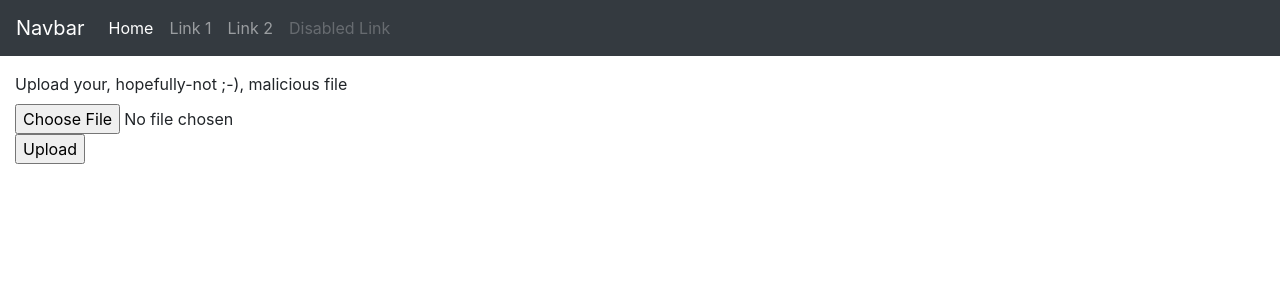
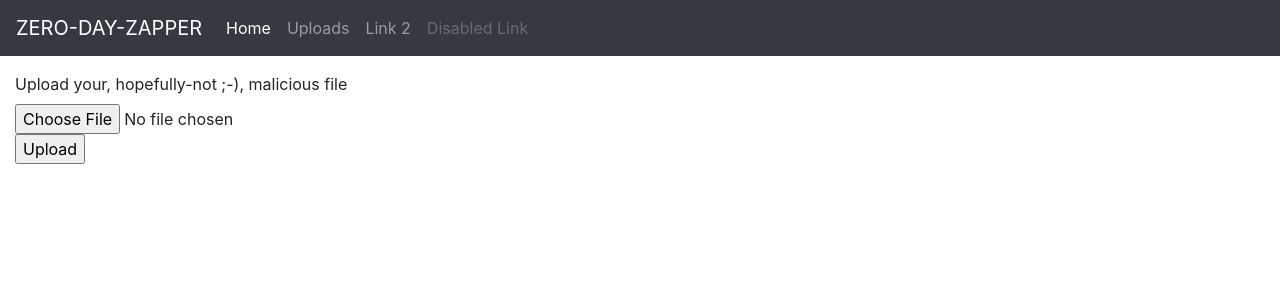
Before and after one commit to scottymcandrew/zerodayzapper-flask, a Flask app: page / in a window 1280 px wide. Shown: the top 300 px of the page. Run offline with Flask 2, Linux system fonts and the light colour scheme; some libraries are stand-ins or nearby versions.

Commit message:
Attempting to build links from files

```diff
--- a/templates/base.html
+++ b/templates/base.html
@@ -13,7 +13,7 @@
 <body>
 <header>
     <nav class="navbar navbar-expand-lg navbar-dark bg-dark">
-        <a class="navbar-brand" href="#">Navbar</a>
+        <a class="navbar-brand" href="#">ZERO-DAY-ZAPPER</a>
         <button class="navbar-toggler" type="button" data-toggle="collapse" data-target="#navbarNavAltMarkup"
                 aria-controls="navbarNavAltMarkup" aria-expanded="false" aria-label="Toggle navigation">
             <span class="navbar-toggler-icon"></span>
@@ -21,7 +21,7 @@
         <div class="collapse navbar-collapse" id="navbarNavAltMarkup">
             <div class="navbar-nav">
                 <a class="nav-item nav-link active" href="#">Home</a>
-                <a class="nav-item nav-link" href="#">Link 1</a>
+                <a class="nav-item nav-link" href="#">Uploads</a>
                 <a class="nav-item nav-link" href="#">Link 2</a>
                 <a class="nav-item nav-link disabled" href="#" tabindex="-1" aria-disabled="true">Disabled Link</a>
             </div>
--- a/templates/uploads.html
+++ b/templates/uploads.html
@@ -4,9 +4,10 @@
 
 {% block content %}
 
+    <h2>Here are the current list of files that have been uploaded</h2>
+
     <ul class="list-group list-group-flush">
         {% for filename in list_of_files %}
-
             <li class="list-group-item">{{ filename }}</li>
         {% endfor %}
     </ul>
--- a/zerodayzapper.py
+++ b/zerodayzapper.py
@@ -40,8 +40,7 @@ def list_uploaded_files():
     list_of_files = {}
     for filename in os.listdir(UPLOAD_FOLDER):
         # list_of_files[filename] = "http://web.zerdayzapper.com/uploads/" + filename
-        list_of_files[filename] = send_from_directory(app.config['UPLOAD_FOLDER'], filename)
-        print(list_of_files)
+        list_of_files[filename] = "http://web.zerodayzapper.com/uploads/" + send_from_directory(app.config['UPLOAD_FOLDER'], filename)
 
     return render_template('uploads.html', list_of_files=list_of_files)
 
```
